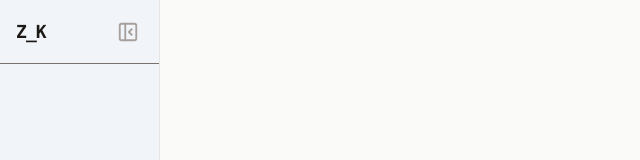
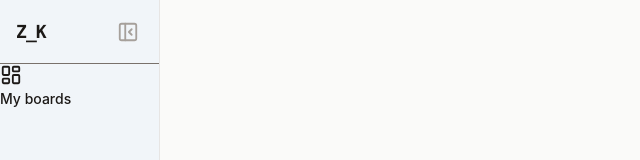
Before and after one commit to Zolender/kanban-app, a React (Vite) app: page /boards in a window 1280 px wide. Shown: the top 160 px of the page, without its empty margins (0-640 px from the left). Built offline with nearby package versions, Linux system fonts and the light colour scheme.

Commit message:
refactor AppLayout and SideBar: remove unused NavBar and SideBar components; introduce SideBarIcons for improved sidebar functionality

```diff
--- /dev/null
+++ b/src/components/SideBarIcons.jsx
@@ -0,0 +1,12 @@
+import { Link } from "react-router";
+
+const SideBarIcons = ({to, icon, label, collapsed, active}) => {
+    return (
+        <Link to={to} className={``}>
+            <span className="shrink-0">{icon}</span>
+            {!collapsed && <span className="font-medium text-sm whitespace-nowrap">{label}</span>}
+        </Link>
+    );
+}
+
+export default SideBarIcons;
--- a/src/layouts/AppLayout.jsx
+++ b/src/layouts/AppLayout.jsx
@@ -1,6 +1,7 @@
 import { useState } from "react";
 import { Outlet, useLocation, Link} from "react-router";
-import {PanelLeftOpen , PanelLeftClose, PlusCircle, Settings, Search,LayoutDashboard } from "lucide-react";
+import {PanelLeftOpen , PanelLeftClose, PlusCircle, Settings, Search,LayoutDashboard, icons } from "lucide-react";
+import SideBarIcons from "../components/SideBarIcons";
 
 const AppLayout = () => {
 
@@ -21,7 +22,13 @@ const AppLayout = () => {
                     {isCollapsed? <PanelLeftOpen size={22}/>: <PanelLeftClose size={22}/>}
                 </button>
             </div>
+
+            <nav className="">
+                <SideBarIcons to={'/boards'} icon={<LayoutDashboard size={22}/>} collapsed={isCollapsed} active={isActive('/boards')} label='My boards'/>
+            </nav>
         </aside>
+
+
 
 
         <main className="grow overflow-y-auto">
```
Also changed, not shown: src/components/layout/NavBaar.jsx (deleted, +0 -9 lines), src/components/layout/SideBar.jsx (deleted, +0 -9 lines).
